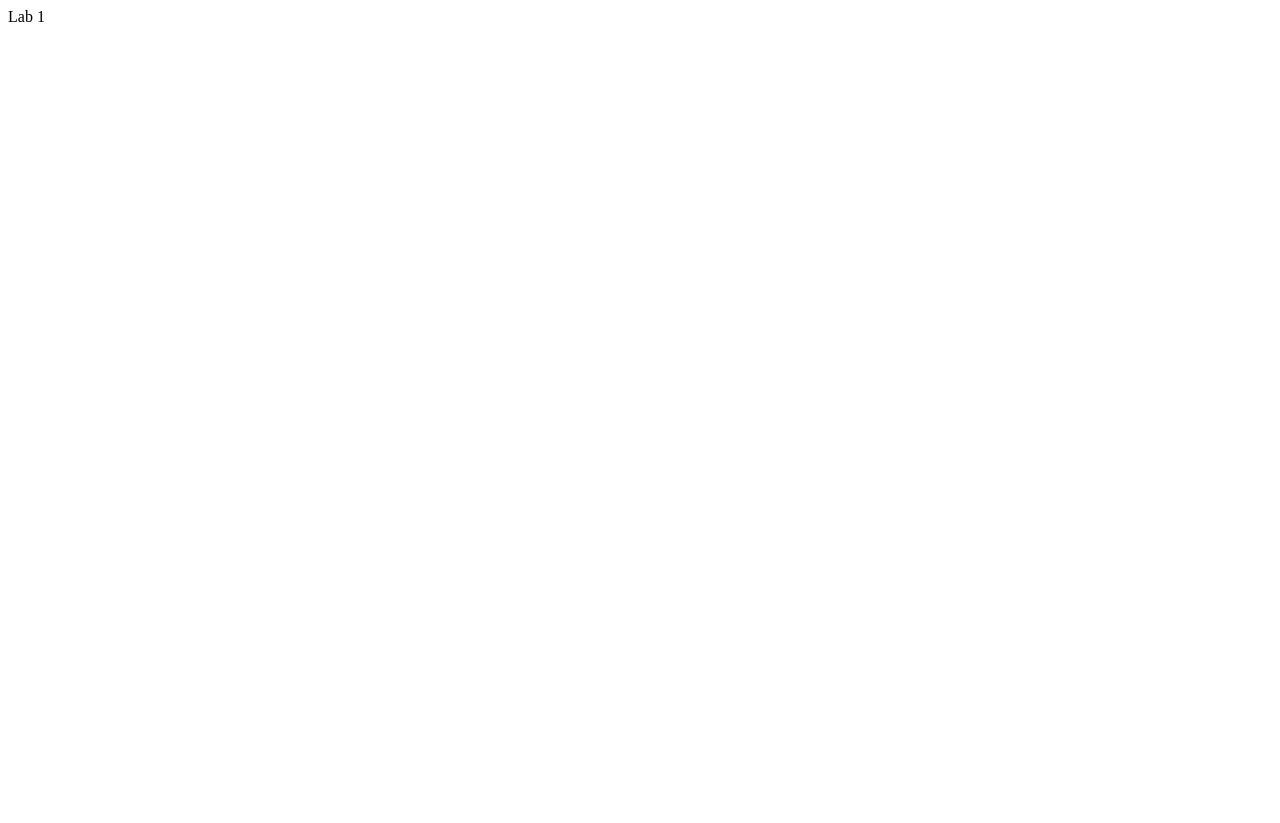
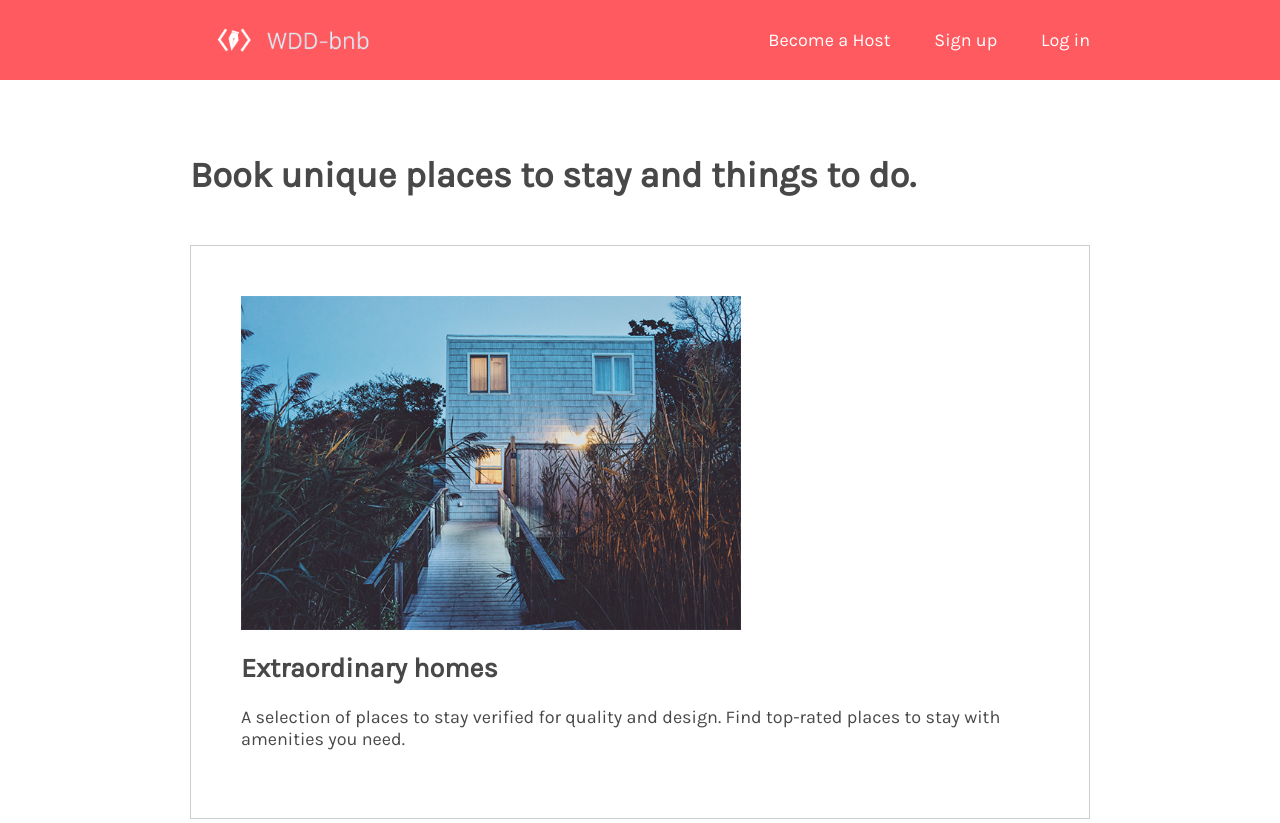
Before and after one commit to Jovi-0/Jovi-0.github.io, a plain HTML site: page labs/lab2/index.html in a window 1280 px wide. Shown: the top 823 px of the page. Before the commit the page ends 800 px from the top, so only its background shows below. Drawn offline with Linux system fonts and the light colour scheme.

Commit message:
Add files via upload

```diff
--- a/labs/lab2/index.html
+++ b/labs/lab2/index.html
@@ -1,6 +1,46 @@
-<!DOCTYPE html>
 <html>
-    <body>
-        Lab 1
-    </body>
+  <head>
+    <title>WDD-bnb</title>
+  </head>
+    <link href="https://fonts.googleapis.com/css?family=Karla&display=swap" rel="stylesheet">
+    <link rel="stylesheet" href="css/style.css">
+  <body>
+    <header>
+      <div class="content">
+        <a href="home">
+          <img src="img/logo.png" alt="" id="logo" />
+        </a>
+        <nav>
+          <ul>
+            <li><a href="become-host">Become a Host</a></li>
+            <li><a href="sign-up">Sign up</a></li>
+            <li><a href="log-in">Log in</a></li>
+          </ul>
+        </nav>
+      </div>
+    </header>
+    <div class="content">
+      <h1>Book unique places to stay and things to do.</h1>
+      <section>
+        <img src="img/house.png" />
+        <h2>Extraordinary homes</h2>
+        <p>
+          A selection of places to stay verified for quality and design. Find
+          top-rated places to stay with amenities you need.
+        </p>
+      </section>
+      <section>
+        <img src="img/city.png" />
+        <h2>Places to stay around the world</h2>
+        <p>Explore a new city on your next trip!</p>
+      </section>
+      <section>
+        <img src="img/sushimaking.png" />
+        <h2>Top-rated experiences</h2>
+        <p>
+          Book one-of-a-kind activities hosted by locals, created for the curious.
+        </p>
+      </section>
+    </div>
+  </body>
 </html>
```
Also changed, not shown: labs/lab2/img/city.png (added), labs/lab2/img/house.png (added), labs/lab2/img/logo.png (added), labs/lab2/img/sushimaking.png (added).
